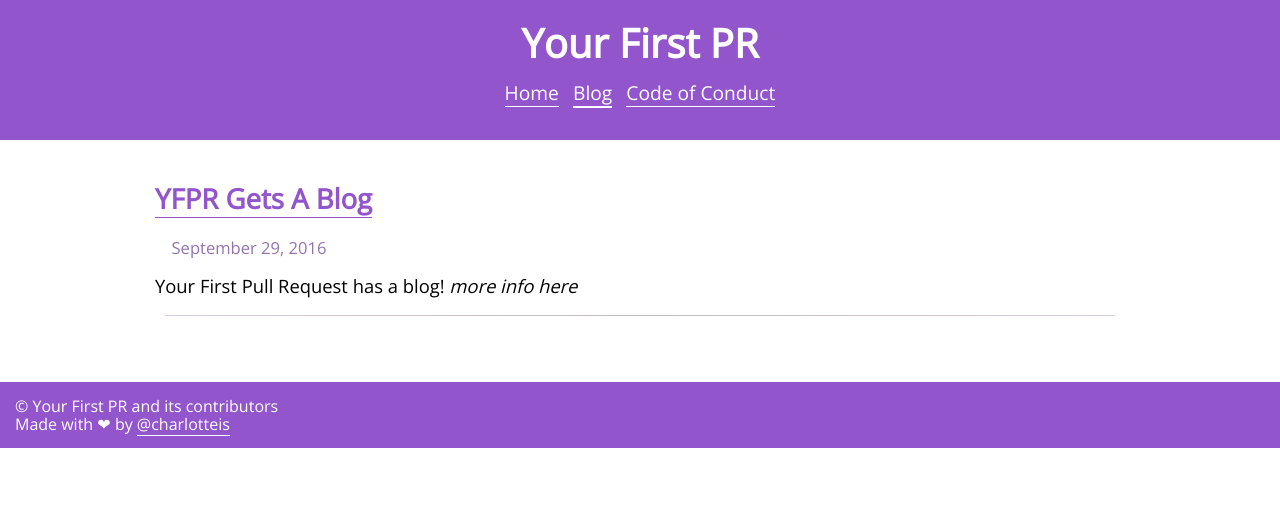
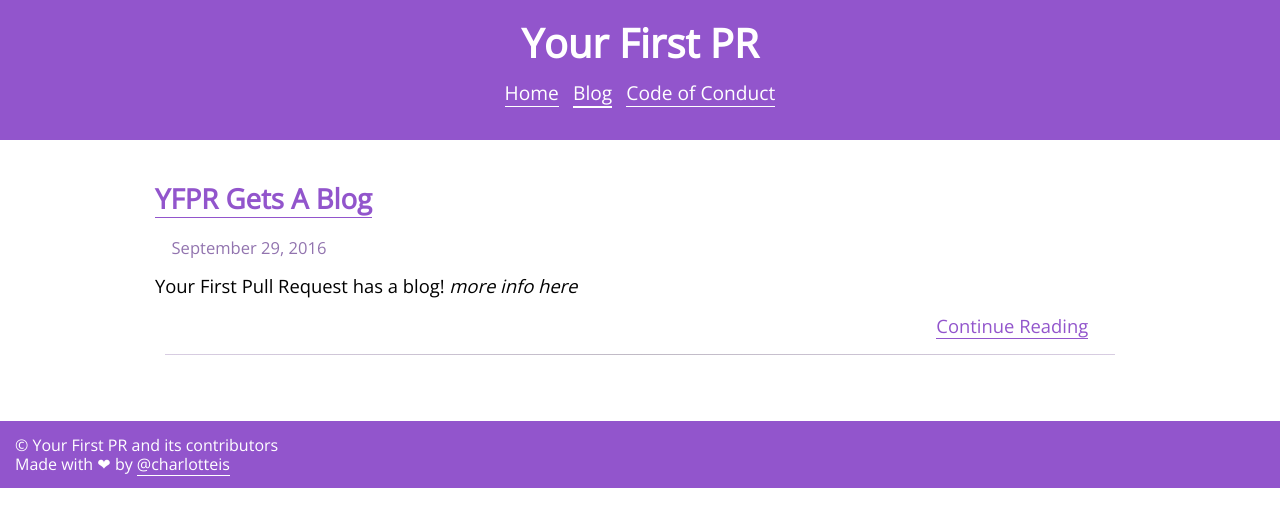
Before and after one commit to yourfirstpr/yourfirstpr.github.io, a Jekyll site: the page built from blog/index.html, in a window 1280 px wide. Shown: the top 527 px of the page. Built offline with Jekyll 4.4.1, drawn with Linux system fonts in a browser that asks for light colours; nearby versions of some CDN libraries; the list of posts is cut into pages by our own code.

Commit message:
added continue reading link below post excerpts

```diff
--- a/assets/css/styles.css
+++ b/assets/css/styles.css
@@ -110,6 +110,11 @@ footer p {
   color: #9274af;
 }
 
+p.continue {
+  text-align: right;
+  padding-right: 2em;
+}
+
 /* blog pagination */
 
 .pagination {
--- a/blog/index.html
+++ b/blog/index.html
@@ -4,12 +4,17 @@ title: Your First Pull Request - Blog
 ---
 <!-- This loops through the paginated posts -->
 {% for post in paginator.posts %}
+  <div>
     <h2><a href="{{ post.url }}">{{ post.title }}</a></h2>
     <p class="post_credits">
       {{ post.date | date: '%B %d, %Y' }}
     </p>
     <div class="content">
       {{ post.excerpt }}
+      <p class="continue">
+      <a href="{{ post.url }}" alt="Click to continue reading.">Continue Reading</a>
+        </p>
+    </div>
   </div>
   <hr />
 {% endfor %}
```
Lines whose indentation alone changed are shown as unchanged.
